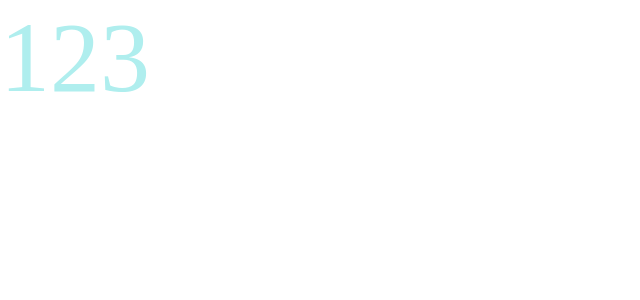
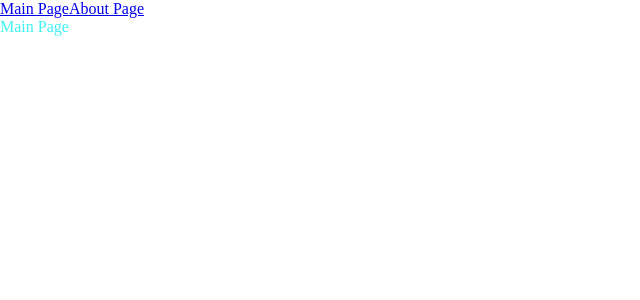
Before and after one commit to 21Genie/BlogSpace, a React (Vite) app: page / in a window 1280 px wide. Shown: the top 300 px of the page, without its empty margins (0-640 px from the left). Built offline with nearby package versions, Linux system fonts and the light colour scheme.

Commit message:
добавлен react-router-dom и lazy loading

```diff
--- a/src/components/App.module.scss
+++ b/src/components/App.module.scss
@@ -1,3 +1,3 @@
 .wrap {
-    color: paleturquoise;
+    color: rgb(64, 241, 241);
 }
--- a/src/components/App.tsx
+++ b/src/components/App.tsx
@@ -1,11 +1,22 @@
+import { Route, Routes } from 'react-router-dom'
 import style from './App.module.scss'
+import { AboutPageAsync } from '../pages/AboutPage/AboutPage.async'
+import { MainPageAsync } from '../pages/MainPage/MainPage.async'
+import { Link } from 'react-router-dom'
+import { Suspense } from 'react'
 
 export const App = () => {
     return (
         <div className={style.wrap}>
-            <div className='app'>
-                123
-            </div>
+            <Link to={'/'}>Main Page</Link>
+            <Link to={'/about'}>About Page</Link>
+
+            <Suspense fallback={<div>Loading...</div>}>
+                <Routes>
+                    <Route path='/' element={<MainPageAsync/>}/>
+                    <Route path='/about' element={<AboutPageAsync/>}/>
+                </Routes>
+            </Suspense>
         </div>
     )
 }
--- a/src/index.tsx
+++ b/src/index.tsx
@@ -1,8 +1,13 @@
 import { createRoot } from 'react-dom/client';
 import { App } from './components/App';
 import './index.scss'
+import { BrowserRouter } from 'react-router-dom';
 
 const container = document.getElementById('root');
 const root = createRoot(container);
 
-root.render(<App/>);
+root.render(
+    <BrowserRouter>
+        <App/>
+    </BrowserRouter>
+);
--- /dev/null
+++ b/src/pages/AboutPage/AboutPage.async.tsx
@@ -0,0 +1,3 @@
+import { lazy } from 'react';
+
+export const AboutPageAsync = lazy(() => import('./AboutPage'))
--- /dev/null
+++ b/src/pages/AboutPage/AboutPage.tsx
@@ -0,0 +1,9 @@
+const AboutPage = () => {
+    return (
+        <div>
+            About Page
+        </div>
+    )
+}
+
+export default AboutPage
--- /dev/null
+++ b/src/pages/MainPage/MainPage.async.tsx
@@ -0,0 +1,3 @@
+import { lazy } from 'react';
+
+export const MainPageAsync = lazy(() => import('./MainPage'))
--- /dev/null
+++ b/src/pages/MainPage/MainPage.tsx
@@ -0,0 +1,9 @@
+const MainPage = () => {
+    return (
+        <div>
+            Main Page
+        </div>
+    )
+}
+
+export default MainPage
```
Also changed, not shown: 1 other file (tests, documents, lock files or other folders).
